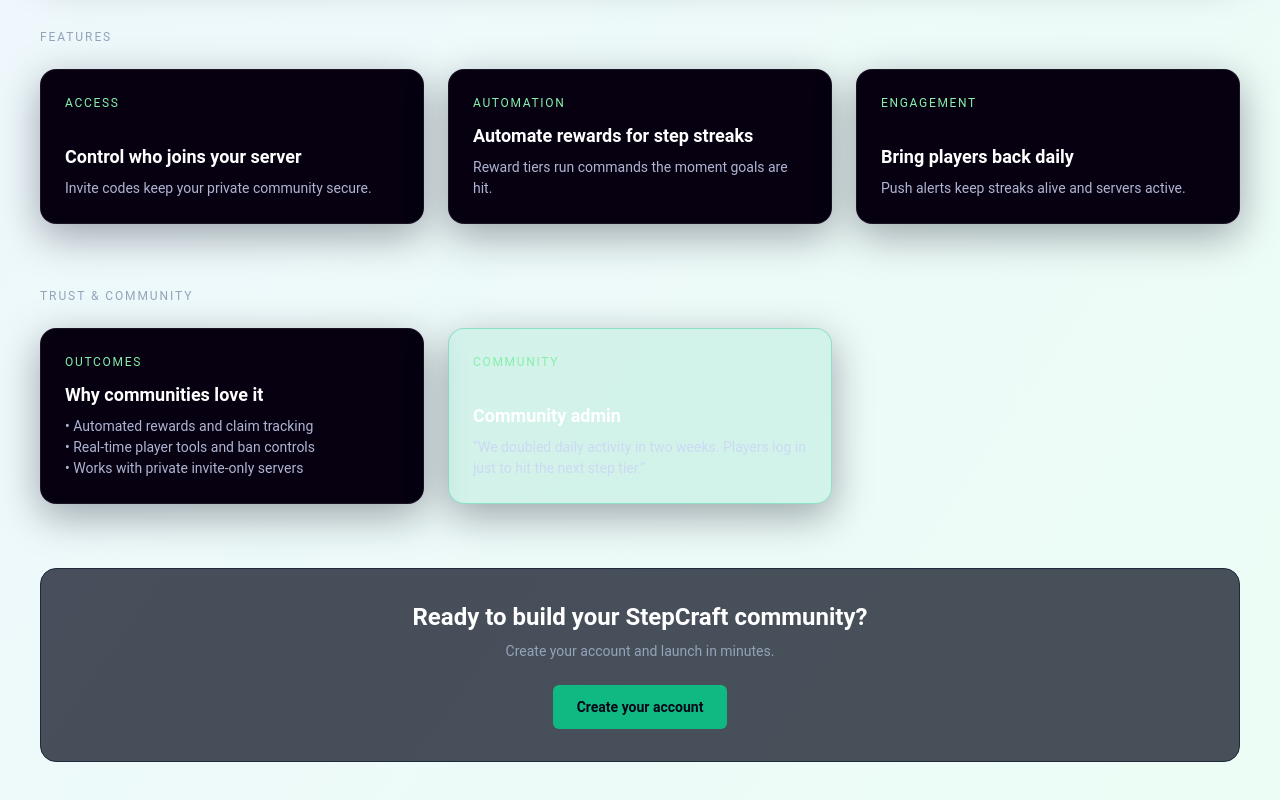
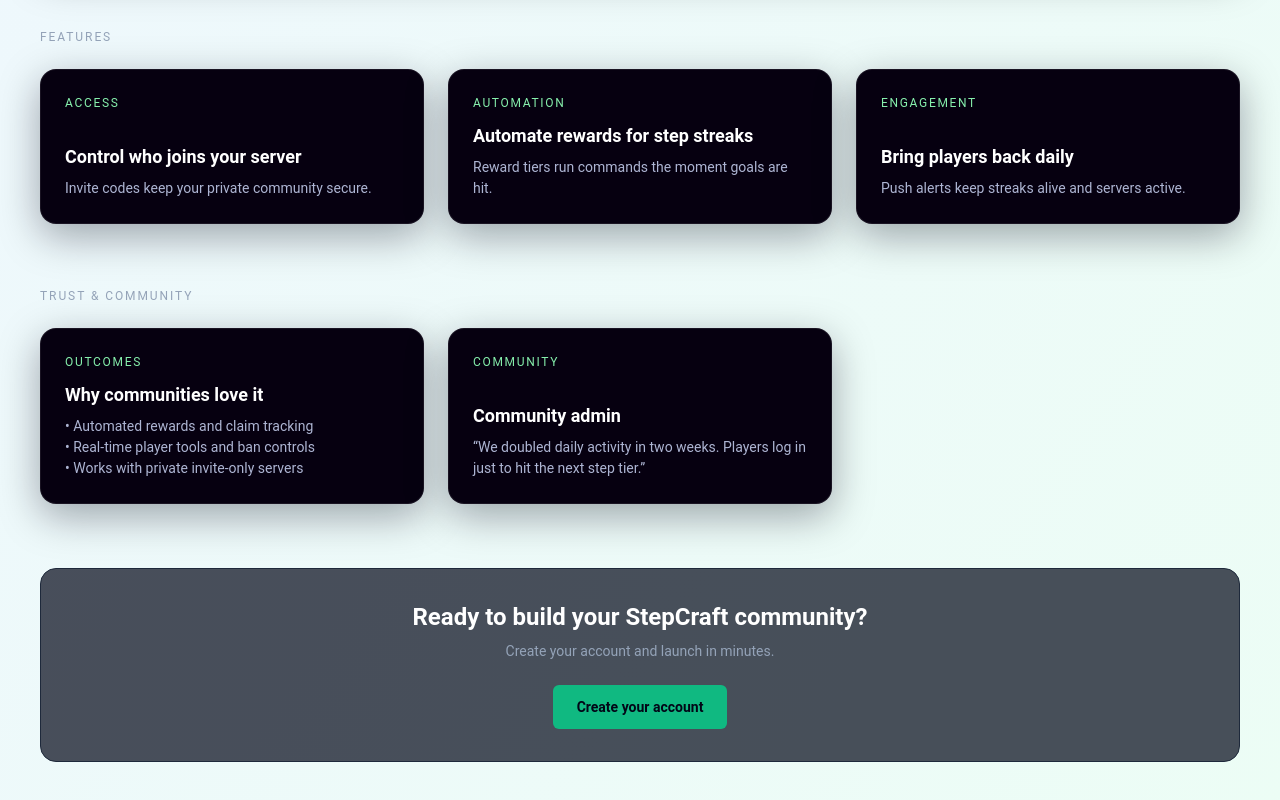
Before and after one commit to JaggerBean/FitCollector, a React (Vite) app in the folder Stepcraft_React/: page / in a window 1280 px wide. Shown: the part 1044-1844 px from the top of the page. Built offline with nearby package versions, Linux system fonts and the light colour scheme; no server answers.

Commit message:
community box match

```diff
--- a/Stepcraft_React/src/pages/LandingPage.tsx
+++ b/Stepcraft_React/src/pages/LandingPage.tsx
@@ -142,12 +142,11 @@
                 label: "Outcomes",
               },
               {
-                color: "rgba(16, 185, 129, 0.12)",
+                color: "#060010",
                 title: "Community admin",
                 description:
                   "“We doubled daily activity in two weeks. Players log in just to hit the next step tier.”",
                 label: "Community",
-                className: "magic-bento-card--quote",
               },
             ]}
           />
```
